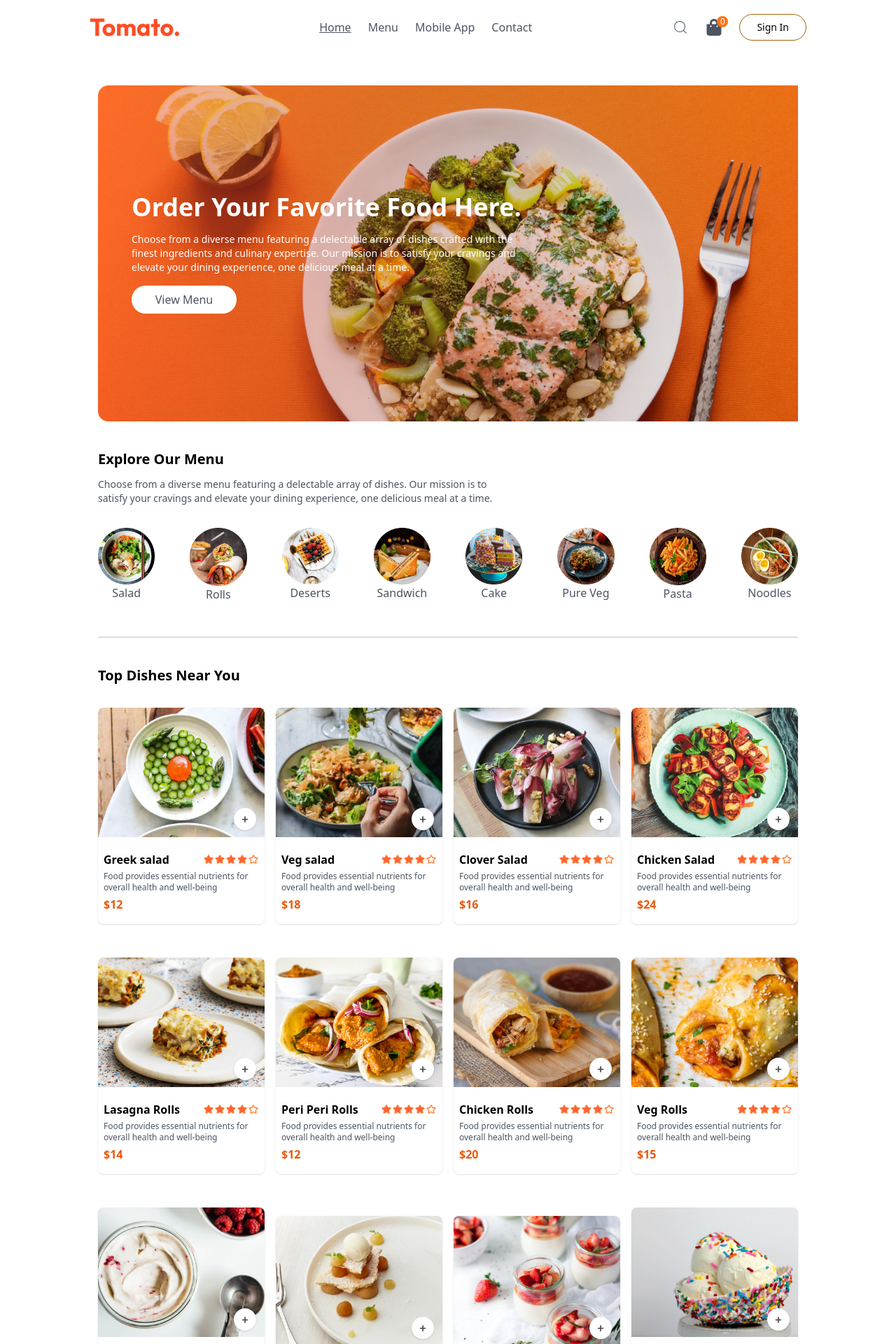
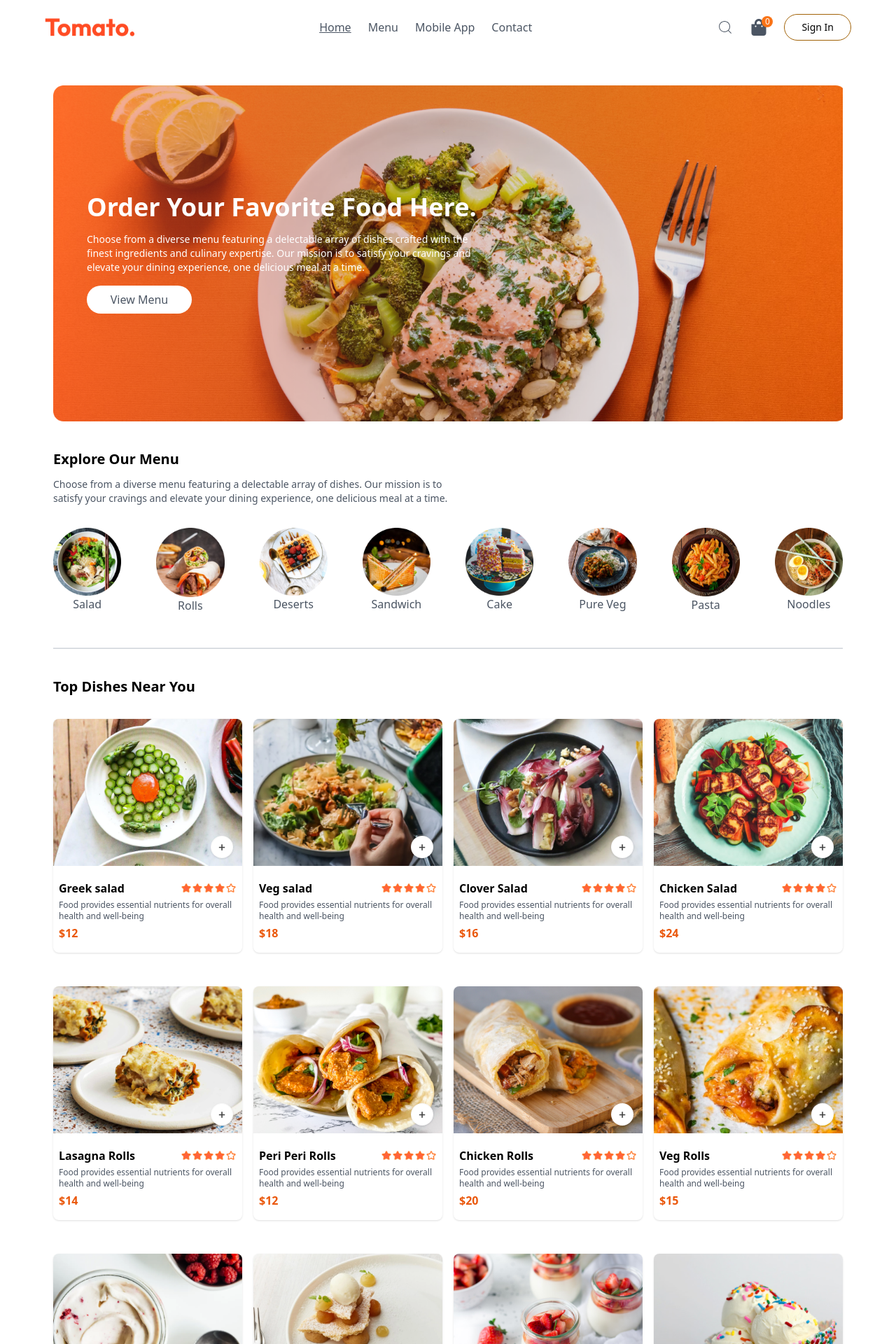
Before and after one commit to abdulla-freihat/food-delivery-mern, a React (Vite) app in the folder client/: page / in a window 1280 px wide. Shown: the top 1920 px of the page at 70% size. Built offline with nearby package versions, Linux system fonts and the light colour scheme.

Commit message:
edit the max width for all components

```diff
--- a/client/src/components/Footer.jsx
+++ b/client/src/components/Footer.jsx
@@ -6,7 +6,7 @@ const Footer = () => {
     const currentYear = new Date().getFullYear();
   return (
     <div className="p-5 bg-[#323232] text-[#d9d9d9]">
-      <footer className="max-w-5xl mx-auto">
+      <footer className="max-w-6xl mx-auto">
         <div className="flex flex-col md:flex-row justify-between items-center gap-12">
           <div className="flex flex-col gap-3 flex-1">
             <img src={assets.logo} alt="logo" className="w-32" />
--- a/client/src/components/Navbar.jsx
+++ b/client/src/components/Navbar.jsx
@@ -17,7 +17,7 @@ const Navbar = ({setShowAuthForm}) => {
 
   return (
     <div className="p-5 relative z-10"> {/* Add z-index to the navbar */}
-      <nav className="max-w-5xl mx-auto flex justify-between items-center">
+      <nav className="max-w-6xl mx-auto flex justify-between items-center">
         <div className="flex items-center gap-4">
           <button
             className="bg-blue-600 text-white p-2 rounded-full lg:hidden hover:bg-blue-700"
--- a/client/src/pages/Home/ExploreMenu.jsx
+++ b/client/src/pages/Home/ExploreMenu.jsx
@@ -9,7 +9,7 @@ import "swiper/css/pagination";
 
 const ExploreMenu = ({category , setCategory}) => {
   return (
-    <div className="max-w-5xl mx-auto  p-3 my-4 ">
+    <div className="max-w-6xl mx-auto  p-3 my-4 ">
       <div className="max-w-xl">
         <h2 className="text-xl  font-semibold">Explore Our Menu</h2>
 
--- a/client/src/pages/Home/Hero.jsx
+++ b/client/src/pages/Home/Hero.jsx
@@ -4,7 +4,7 @@ import { Link } from "react-router-dom";
 
 const Hero = () => {
   return (
-    <div className="max-w-5xl mx-auto p-3 mt-8">
+    <div className="max-w-6xl mx-auto p-3 mt-8">
       <div
         className="bg-no-repeat bg-cover relative flex items-center"
         style={{
--- a/client/src/pages/Home/TopDishes.jsx
+++ b/client/src/pages/Home/TopDishes.jsx
@@ -7,7 +7,7 @@ const TopDishes = ({category}) => {
     const {food_list} = useContext(StoreContext)
 
   return (
-    <div  className="max-w-5xl mx-auto  p-3 my-4 ">
+    <div  className="max-w-6xl mx-auto  p-3 my-4 ">
 
 
         <h2 className="text-xl  font-semibold">Top Dishes Near You</h2>
```
